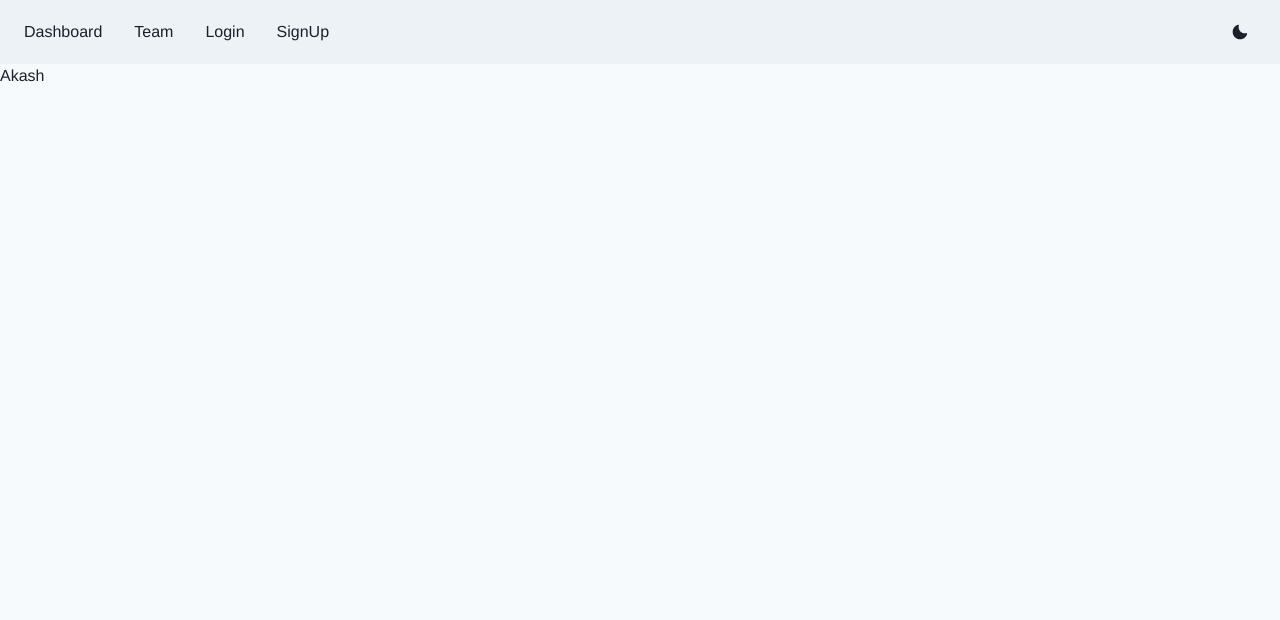
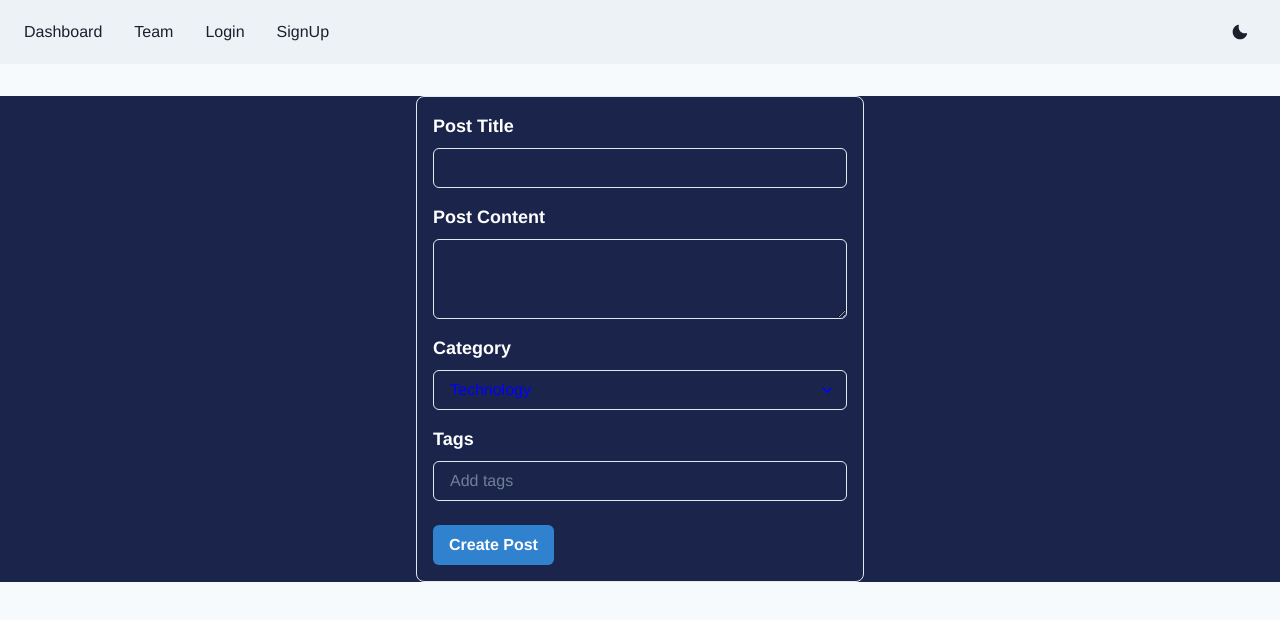
Before and after one commit to TIAA-Hackathon-Team-3/Frontend, a React (Vite) app: page /PostCreation in a window 1280 px wide. Before the commit this address led to /. Shown: the top 620 px of the page. Built offline with nearby package versions, Linux system fonts and the light colour scheme.

Commit message:
Post Creation

```diff
--- /dev/null
+++ b/src/Pages/PostCreation/PostCreation.jsx
@@ -0,0 +1,96 @@
+import React, { useState } from 'react';
+import {
+  Box,
+  FormControl,
+  FormLabel,
+  Input,
+  Textarea,
+  Select,
+  Button,
+  Tag,
+  TagLabel,
+  TagCloseButton,
+  Flex,
+} from '@chakra-ui/react';
+
+function PostCreationPage() {
+  const [title, setTitle] = useState('');
+  const [content, setContent] = useState('');
+  const [category, setCategory] = useState('');
+  const [tags, setTags] = useState([]);
+
+  const handleTitleChange = (event) => {
+    setTitle(event.target.value);
+  };
+
+  const handleContentChange = (event) => {
+    setContent(event.target.value);
+  };
+
+  const handleCategoryChange = (event) => {
+    setCategory(event.target.value);
+  };
+
+  const handleTagAdd = (event) => {
+    if (event.key === 'Enter') {
+      setTags([...tags, event.target.value]);
+      event.target.value = '';
+    }
+  };
+
+  const handleTagRemove = (tag) => {
+    setTags(tags.filter((t) => t !== tag));
+  };
+
+  const handleSubmit = (event) => {
+    event.preventDefault();
+    // TODO: handle form submission
+  };
+
+  return (
+    <Box bg="#1b254b">
+    <Box bg="#1b254b" maxW="md" mx="auto" my={8} borderWidth="1px" borderRadius="lg" overflow="hidden">
+      <Box p={4}>
+        <form onSubmit={handleSubmit}>
+          <FormControl mb={4}>
+            <FormLabel fontWeight="bold" fontSize="lg" color="white">Post Title</FormLabel>
+            <Input type="text" value={title} color="white" onChange={handleTitleChange} />
+          </FormControl>
+          <FormControl mb={4}>
+            <FormLabel fontWeight="bold" fontSize="lg" color="white">Post Content</FormLabel>
+            <Textarea value={content} color="white" onChange={handleContentChange} />
+          </FormControl>
+          <FormControl mb={4}>
+            <FormLabel fontWeight="bold" fontSize="lg" color="white">Category</FormLabel>
+            <Select color="Blue" value={category} onChange={handleCategoryChange}>
+              <option value="technology">Technology</option>
+              <option value="lifestyle">Lifestyle</option>
+              <option value="politics">Politics</option>
+              <option value="food">Food</option>
+              <option value="economics">Economics</option>
+              <option value="sports">Sports</option>
+            </Select>
+          </FormControl>
+          <FormControl mb={4}>
+            <FormLabel fontWeight="bold" fontSize="lg" color="white">Tags</FormLabel>
+            <Input color="white" type="text" placeholder="Add tags" onKeyDown={handleTagAdd} />
+            <Flex mt={2} flexWrap="wrap">
+              {tags.map((tag) => (
+                <Tag key={tag} variant="subtle" colorScheme="blue" mr={2} mb={2}>
+                  <TagLabel>{tag}</TagLabel>
+                  <TagCloseButton onClick={() => handleTagRemove(tag)} />
+                </Tag>
+              ))}
+            </Flex>
+          </FormControl>
+          <Button colorScheme="blue" type="submit">
+            Create Post
+          </Button>
+        </form>
+      </Box>
+    </Box>
+    </Box>
+  );
+}
+
+export default PostCreationPage;
--- a/src/Routes/Route.js
+++ b/src/Routes/Route.js
@@ -4,6 +4,8 @@ import React from "react";
 const Home = React.lazy(() => import("../Pages/Home/Home"));
 const Register = React.lazy(()=> import("../Pages/Register/SignUp"));
 const Login = React.lazy(()=> import("../Pages/Login/Login"));
+const PostCreation = React.lazy(()=> import("../Pages/PostCreation/PostCreation"));
+
 
 const components = {
     Home: {
@@ -20,6 +22,11 @@ const components = {
 		path: "/login",
 		name: "login",
 		element: React.createElement(Login,{}),
+	},
+	PostCreation:{
+		path: "/PostCreation",
+		name: "PostCreation",
+		element: React.createElement(PostCreation,{}),
 	}
 
 }
@@ -39,6 +46,7 @@ const rolesConfig = {
 const BasicRoutesConfig = [
     components.Home,
 	components.Register,
-	components.Login
+	components.Login,
+	components.PostCreation
 ];
 export { rolesConfig, BasicRoutesConfig };
```
